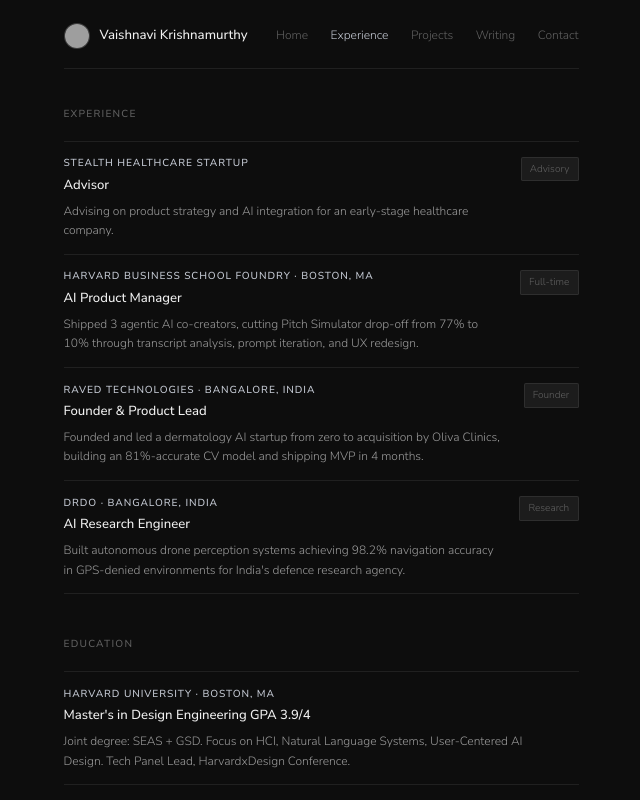
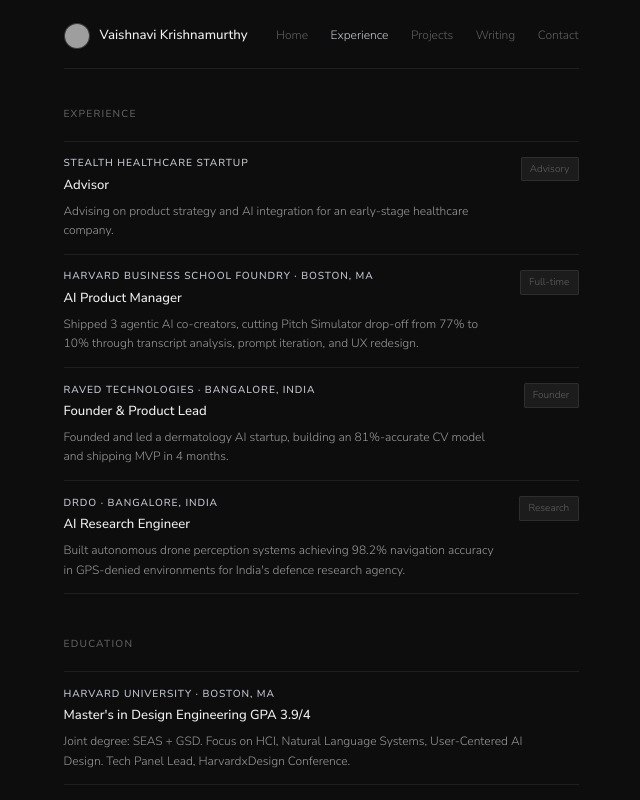
Before and after one commit to vulcananarchist/portfolio, a Next.js app: page /experience in a window 1280 px wide. Shown: the top 800 px of the page, without its empty margins (319-959 px from the left). Built offline with nearby package versions, Linux system fonts and the light colour scheme; grey boxes are pictures that could not be loaded.

Commit message:
remove Oliva Clinics mention

```diff
--- a/app/experience/page.tsx
+++ b/app/experience/page.tsx
@@ -32,8 +32,8 @@
               <div className="tl-org">Raved Technologies · Bangalore, India</div>
               <div className="tl-role">Founder &amp; Product Lead</div>
               <div className="tl-desc">
-                Founded and led a dermatology AI startup from zero to acquisition by Oliva Clinics,
-                building an 81%-accurate CV model and shipping MVP in 4 months.
+                Founded and led a dermatology AI startup, building an 81%-accurate CV model
+                and shipping MVP in 4 months.
               </div>
             </div>
             <span className="tl-tag">Founder</span>
```
